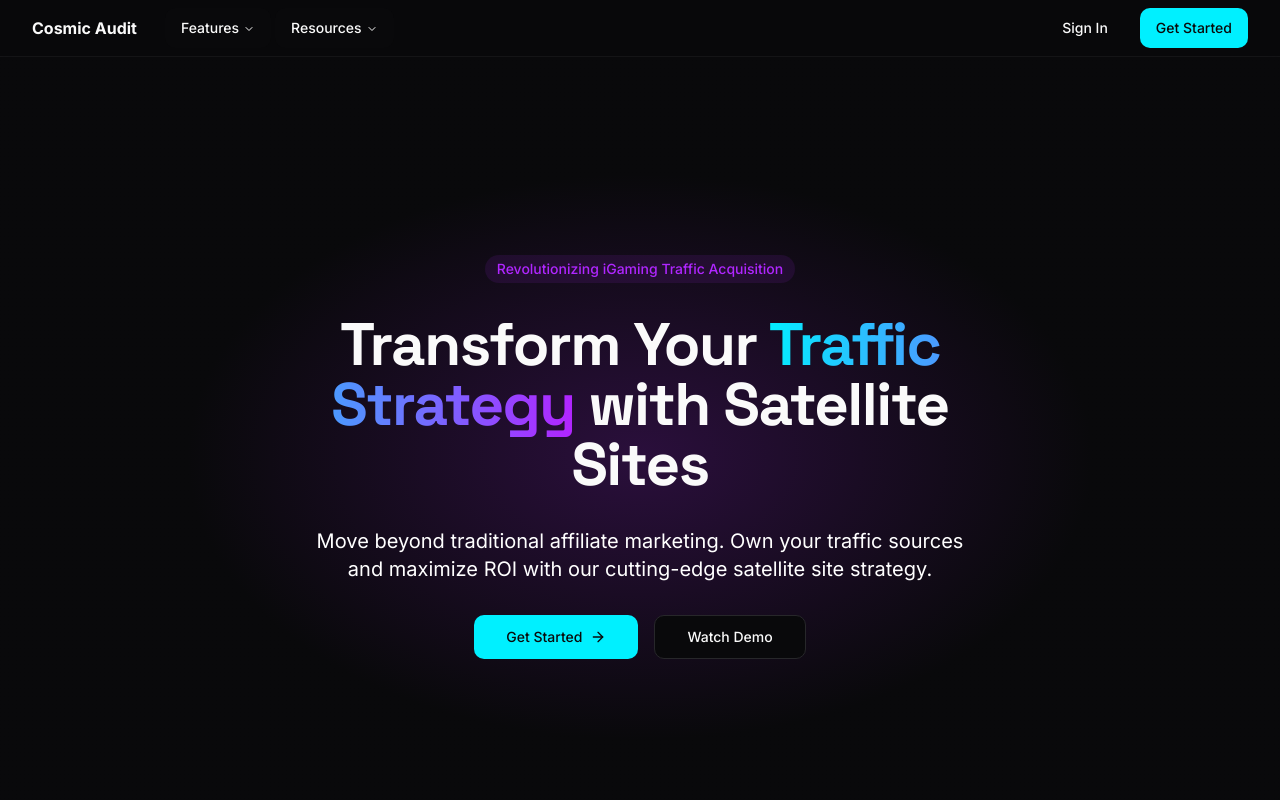
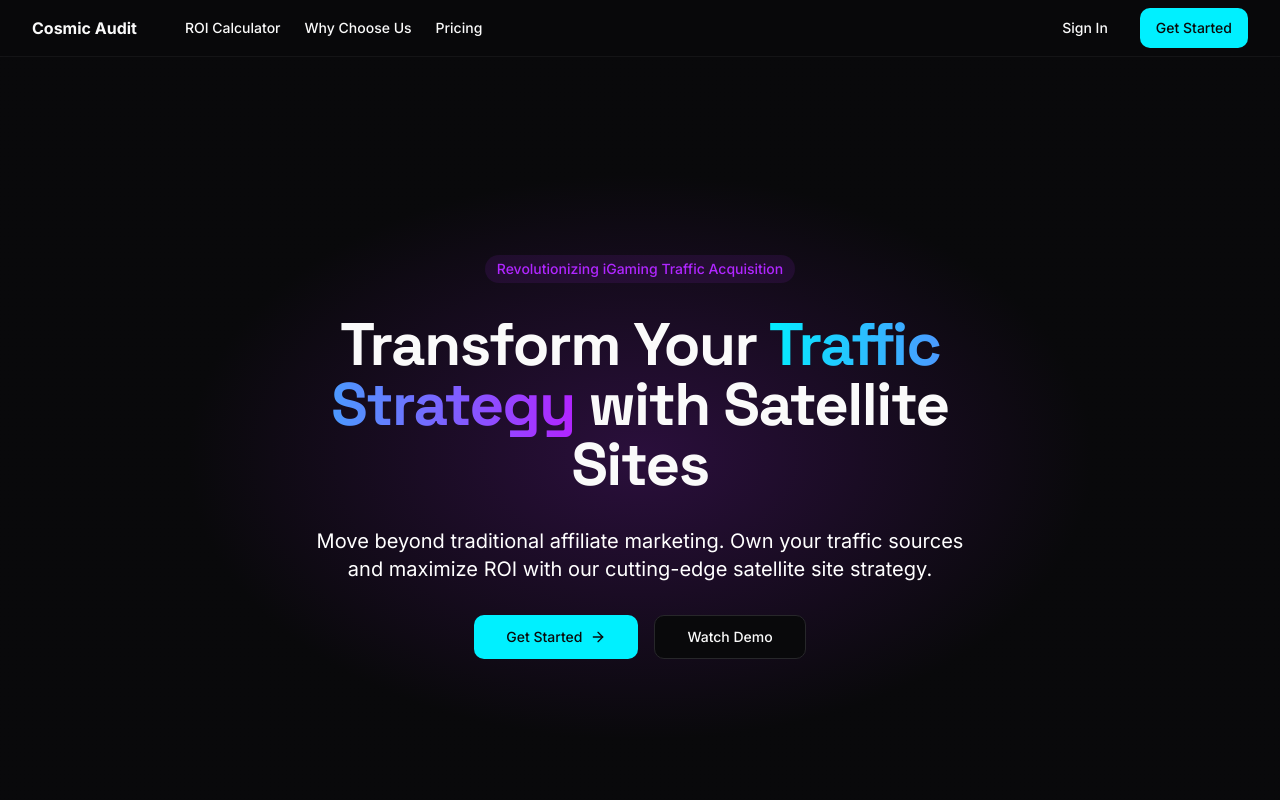
Before and after one commit to iGamingAudit/igaming-audit, a React (Vite) app: page / in a window 1280 px wide. Shown: the top 800 px of the page. Built offline with nearby package versions, Linux system fonts and the light colour scheme.

Commit message:
Update navigation structure
Replaced the top navigation section to include links for "ROI Calculator," "Why Choose Us," and "Pricing," allowing users to navigate directly to these sections.
[skip gpt_engineer]

```diff
--- a/src/components/Navigation.tsx
+++ b/src/components/Navigation.tsx
@@ -1,67 +1,44 @@
-import { NavigationMenu, NavigationMenuContent, NavigationMenuItem, NavigationMenuLink, NavigationMenuList, NavigationMenuTrigger } from "@/components/ui/navigation-menu"
-import { cn } from "@/lib/utils"
 import { Link } from "react-router-dom"
 import { Button } from "./ui/button"
 
 const Navigation = () => {
+  const scrollToSection = (sectionId: string) => {
+    const element = document.getElementById(sectionId);
+    if (element) {
+      element.scrollIntoView({ behavior: 'smooth' });
+    }
+  };
+
   return (
     <div className="w-full border-b border-border/40 bg-background/95 backdrop-blur supports-[backdrop-filter]:bg-background/60">
       <div className="container flex h-14 max-w-screen-2xl items-center">
-        <NavigationMenu>
-          <NavigationMenuList>
-            <NavigationMenuItem>
-              <Link to="/" className="mr-6 flex items-center space-x-2">
-                <span className="hidden font-bold sm:inline-block">
-                  Cosmic Audit
-                </span>
-              </Link>
-            </NavigationMenuItem>
-            <NavigationMenuItem>
-              <NavigationMenuTrigger>Features</NavigationMenuTrigger>
-              <NavigationMenuContent>
-                <ul className="grid gap-3 p-6 md:w-[400px] lg:w-[500px] lg:grid-cols-[.75fr_1fr]">
-                  <li className="row-span-3">
-                    <NavigationMenuLink asChild>
-                      <a
-                        className="flex h-full w-full select-none flex-col justify-end rounded-md bg-gradient-to-b from-muted/50 to-muted p-6 no-underline outline-none focus:shadow-md"
-                        href="/"
-                      >
-                        <div className="mb-2 mt-4 text-lg font-medium">
-                          Cosmic Audit
-                        </div>
-                        <p className="text-sm leading-tight text-muted-foreground">
-                          Revolutionize your player acquisition with our AI-powered platform
-                        </p>
-                      </a>
-                    </NavigationMenuLink>
-                  </li>
-                  <ListItem href="/analytics" title="Analytics">
-                    Track and analyze your player data
-                  </ListItem>
-                  <ListItem href="/automation" title="Automation">
-                    Automate your recruitment process
-                  </ListItem>
-                  <ListItem href="/integration" title="Integration">
-                    Seamlessly integrate with your existing tools
-                  </ListItem>
-                </ul>
-              </NavigationMenuContent>
-            </NavigationMenuItem>
-            <NavigationMenuItem>
-              <NavigationMenuTrigger>Resources</NavigationMenuTrigger>
-              <NavigationMenuContent>
-                <ul className="grid w-[400px] gap-3 p-4 md:w-[500px] md:grid-cols-2 lg:w-[600px]">
-                  <ListItem href="/docs" title="Documentation">
-                    Start integrating Cosmic Audit into your workflow
-                  </ListItem>
-                  <ListItem href="/blog" title="Blog">
-                    Read our latest updates and articles
-                  </ListItem>
-                </ul>
-              </NavigationMenuContent>
-            </NavigationMenuItem>
-          </NavigationMenuList>
-        </NavigationMenu>
+        <Link to="/" className="mr-6 flex items-center space-x-2">
+          <span className="font-bold">
+            Cosmic Audit
+          </span>
+        </Link>
+
+        <nav className="hidden md:flex items-center space-x-6 mx-6">
+          <button
+            onClick={() => scrollToSection('calculator')}
+            className="text-sm font-medium transition-colors hover:text-primary"
+          >
+            ROI Calculator
+          </button>
+          <button
+            onClick={() => scrollToSection('features')}
+            className="text-sm font-medium transition-colors hover:text-primary"
+          >
+            Why Choose Us
+          </button>
+          <button
+            onClick={() => scrollToSection('pricing')}
+            className="text-sm font-medium transition-colors hover:text-primary"
+          >
+            Pricing
+          </button>
+        </nav>
+
         <div className="ml-auto flex items-center space-x-4">
           <Button variant="ghost">Sign In</Button>
           <Button>Get Started</Button>
@@ -71,25 +48,4 @@ const Navigation = () => {
   )
 }
 
-const ListItem = ({ className, title, children, ...props }: React.ComponentPropsWithoutRef<"a"> & { title: string }) => {
-  return (
-    <li>
-      <NavigationMenuLink asChild>
-        <a
-          className={cn(
-            "block select-none space-y-1 rounded-md p-3 leading-none no-underline outline-none transition-colors hover:bg-accent hover:text-accent-foreground focus:bg-accent focus:text-accent-foreground",
-            className
-          )}
-          {...props}
-        >
-          <div className="text-sm font-medium leading-none">{title}</div>
-          <p className="line-clamp-2 text-sm leading-snug text-muted-foreground">
-            {children}
-          </p>
-        </a>
-      </NavigationMenuLink>
-    </li>
-  )
-}
-
 export default Navigation
--- a/src/pages/Index.tsx
+++ b/src/pages/Index.tsx
@@ -14,9 +14,15 @@ const Index = () => {
     >
       <Navigation />
       <Hero />
-      <Calculator />
-      <Features />
-      <PricingSection />
+      <div id="calculator">
+        <Calculator />
+      </div>
+      <div id="features">
+        <Features />
+      </div>
+      <div id="pricing">
+        <PricingSection />
+      </div>
     </motion.div>
   );
 };
```
